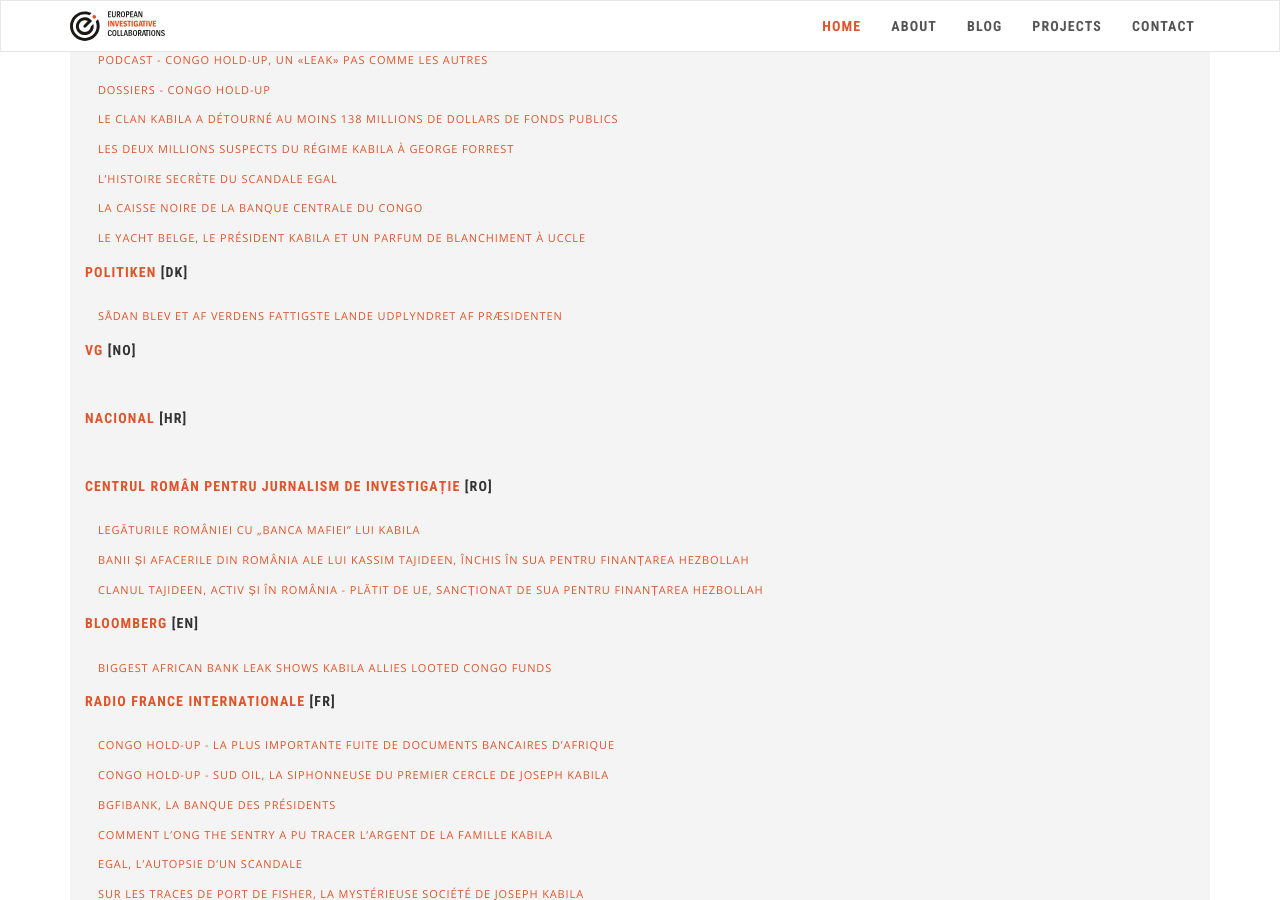
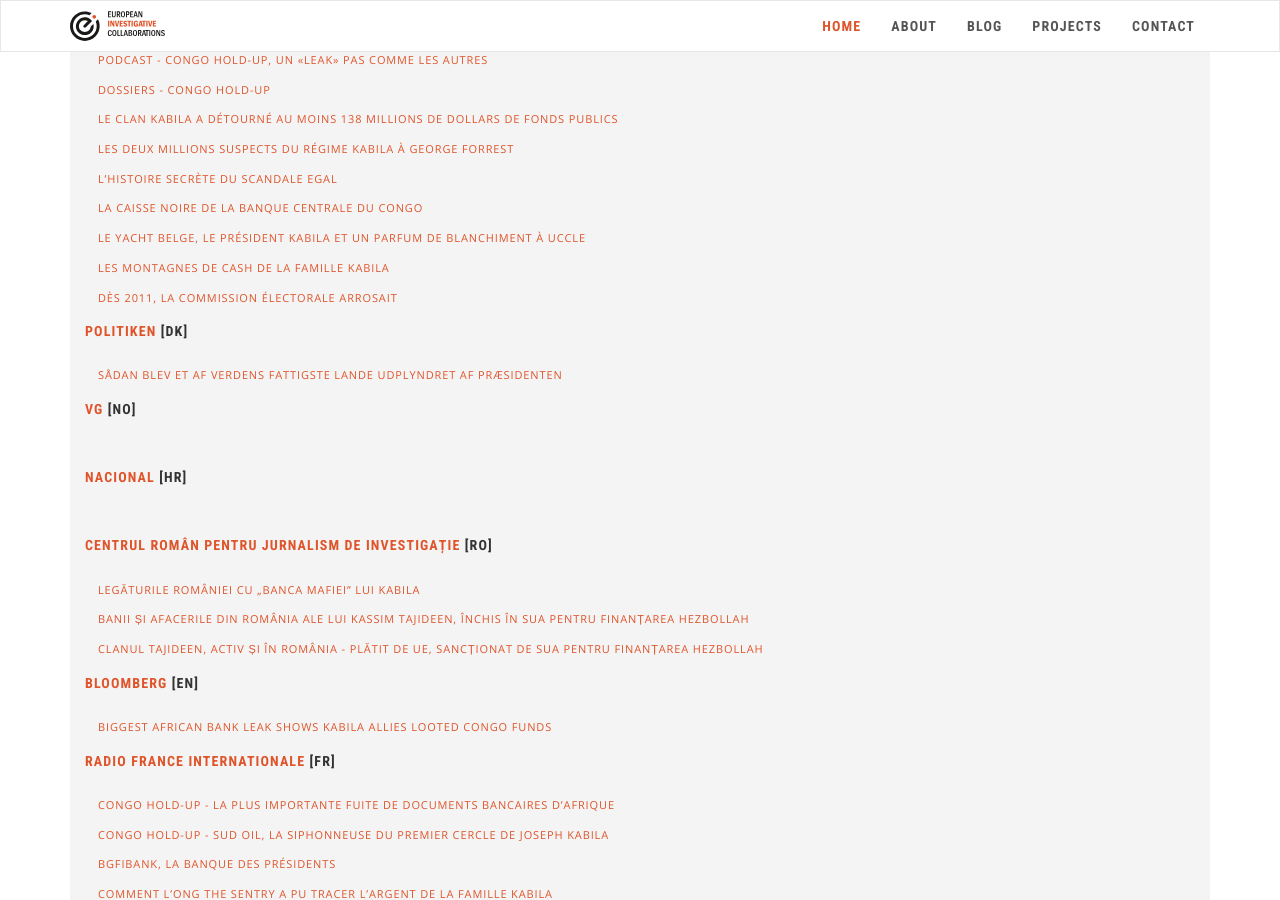
Before and after one commit to eic-network/eic-incubator.github.io, a Jekyll site: the page built from _projects/congo-holdup.md, in a window 1280 px wide and 900 px high, scrolled down 2369 px. Built offline with Jekyll 4.4.1, drawn with Linux system fonts in a browser that asks for light colours; nearby versions of some CDN libraries.

Commit message:
Update congo-holdup.md

```diff
--- a/_projects/congo-holdup.md
+++ b/_projects/congo-holdup.md
@@ -110,6 +110,10 @@ publications:
     url: https://www.lesoir.be/407801/article/2021-11-22/congo-hold-la-caisse-noire-de-la-banque-centrale-du-congo
   - name: Le yacht belge, le président Kabila et un parfum de blanchiment à Uccle
     url: https://www.lesoir.be/408044/article/2021-11-23/congo-hold-le-yacht-belge-le-president-kabila-et-un-parfum-de-blanchiment-uccle
+  - name: Les montagnes de cash de la famille Kabila
+    url: https://www.lesoir.be/408521/article/2021-11-25/congo-hold-les-montagnes-de-cash-de-la-famille-kabila
+  - name: Dès 2011, la Commission électorale arrosait
+    url: https://www.lesoir.be/408611/article/2021-11-25/congo-hold-des-2011-la-commission-electorale-arrosait
   name: Le Soir
   url: https://www.lesoir.be/
 - lang: "[DK]"
```
